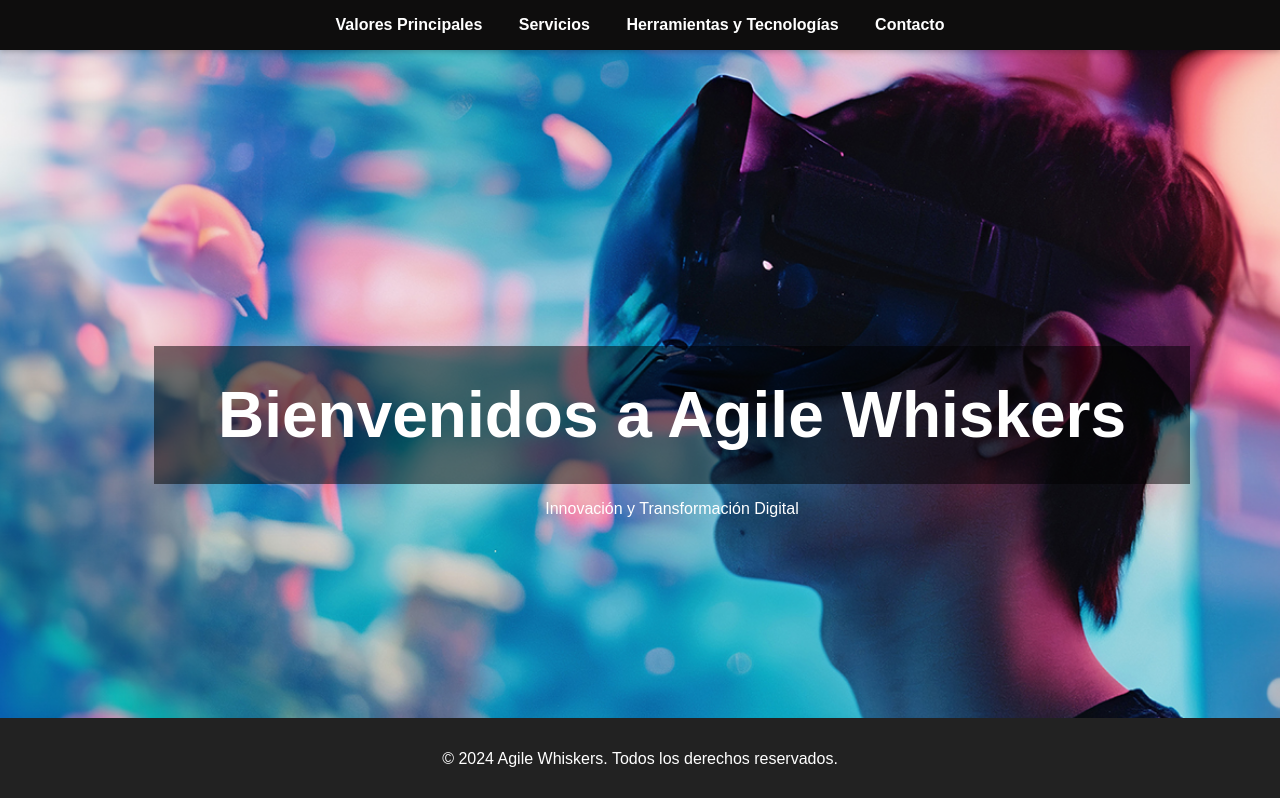
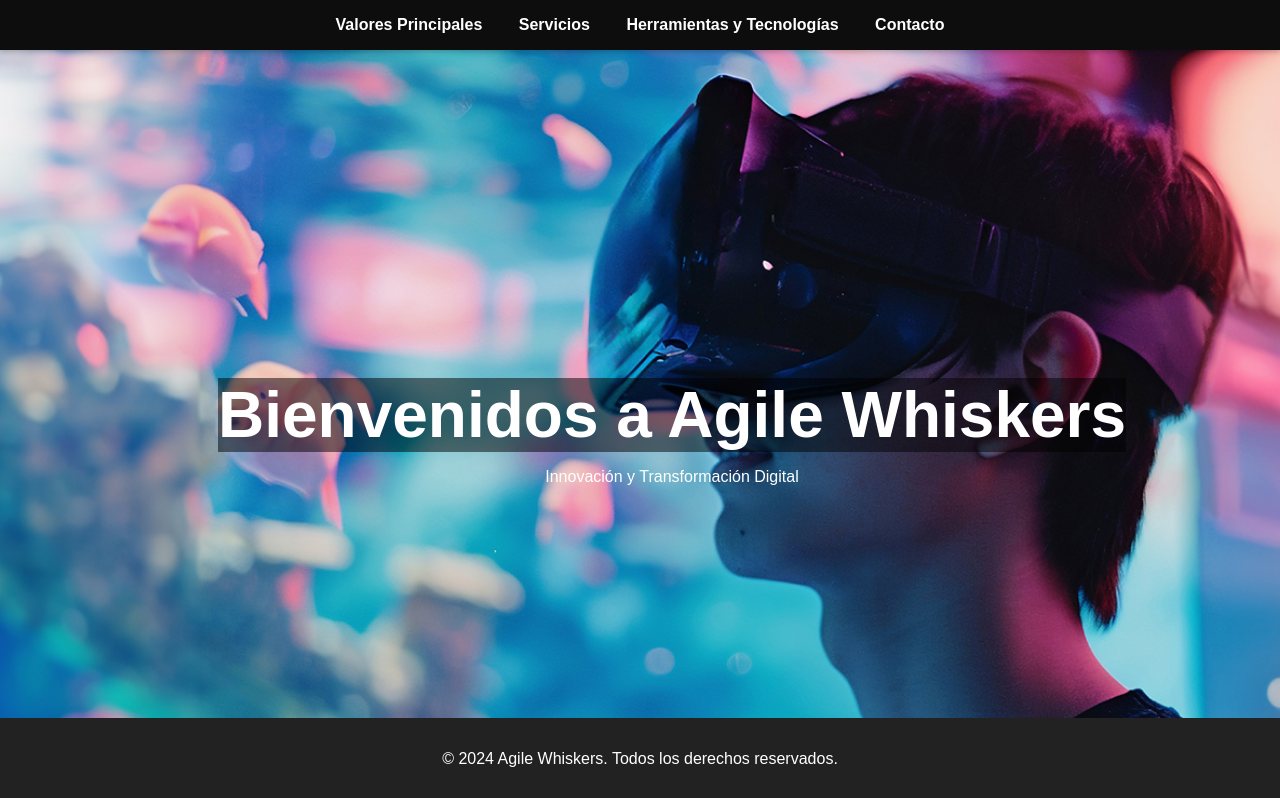
Before and after one commit to CarlosNavarroM/Agilewhiskers, a plain HTML site: page index.html in a window 1280 px wide. Shown: the top 798 px of the page. Drawn offline with Linux system fonts and the light colour scheme.

Commit message:
Update index.html

```diff
--- a/index.html
+++ b/index.html
@@ -50,7 +50,7 @@
             font-size: 4em;
             margin: 0;
             background: rgba(0, 0, 0, 0.5);
-            padding: 0.5em 1em;
+
         }
         section {
             padding: 2em;
```
